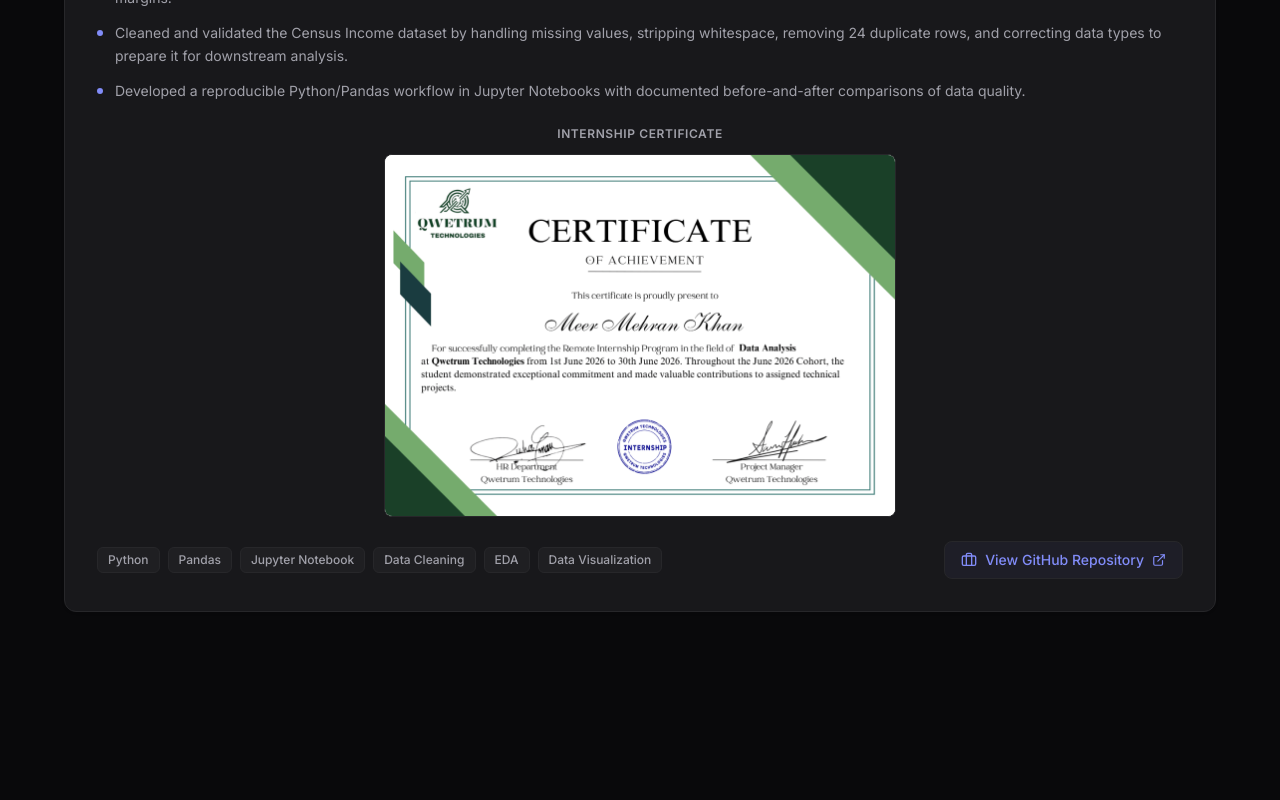
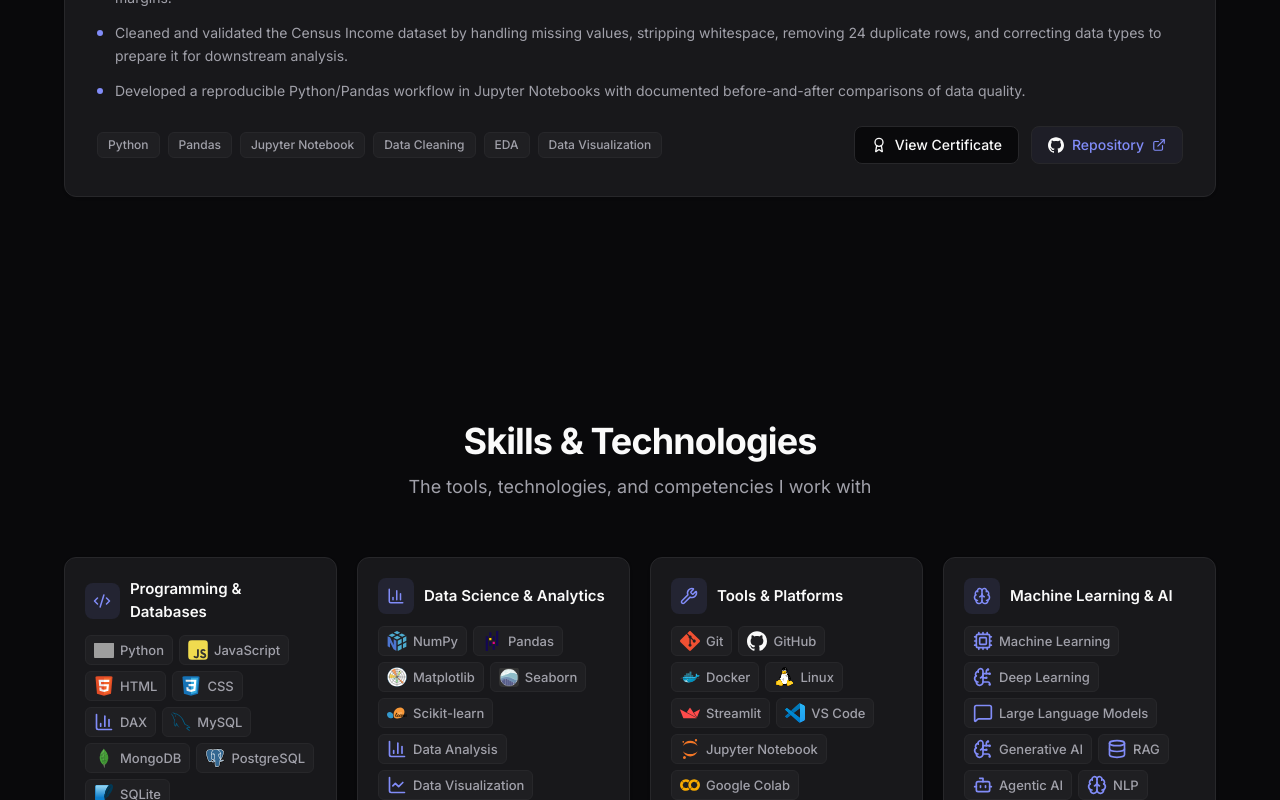
Before and after one commit to MeerMehranKhan/portfolio, a Next.js app: page / in a window 1280 px wide. Shown: the part 2000-2800 px from the top of the page. Built offline with nearby package versions, Linux system fonts and the light colour scheme; grey boxes are pictures that could not be loaded.

Commit message:
Updated portfolio

```diff
--- a/src/components/sections/experience.tsx
+++ b/src/components/sections/experience.tsx
@@ -3,8 +3,9 @@
 import { motion, useInView, AnimatePresence } from "framer-motion";
 import { useRef, useState, useEffect, useCallback } from "react";
 import { SectionWrapper } from "@/components/ui/section-wrapper";
-import { MapPin, Calendar, Briefcase, ExternalLink, X } from "lucide-react";
+import { MapPin, Calendar, ExternalLink, X, Award } from "lucide-react";
 import Image from "next/image";
+import { GithubIcon } from "@/components/ui/icons";
 
 /* ============================================
    EXPERIENCE DATA
@@ -119,40 +120,10 @@
             ))}
           </ul>
 
-          {/* Certificate - Central Display */}
-          <motion.div
-            initial={{ opacity: 0, y: 20 }}
-            animate={isInView ? { opacity: 1, y: 0 } : {}}
-            transition={{ duration: 0.5, delay: 0.4 }}
-            className="mb-6"
-          >
-            <p className="text-xs font-semibold uppercase tracking-wider text-muted-foreground mb-3 text-center">
-              Internship Certificate
-            </p>
-            <div className="flex justify-center">
-              <button
-                onClick={() => setShowCertificate(true)}
-                className="group relative w-full max-w-lg rounded-lg border border-border overflow-hidden bg-white transition-all duration-300 hover:border-accent hover:shadow-lg hover:shadow-accent/10 cursor-pointer"
-                aria-label="View certificate in full size"
-              >
-                <Image
-                  src={experience.certificateImage}
-                  alt="Qwetrum Technologies Internship Certificate"
-                  width={800}
-                  height={566}
-                  className="w-full h-auto object-contain"
-                />
-                <div className="absolute inset-0 bg-black/0 group-hover:bg-black/5 transition-colors duration-300 flex items-center justify-center">
-                  <span className="opacity-0 group-hover:opacity-100 transition-opacity duration-300 text-xs font-medium text-white bg-black/60 px-3 py-1.5 rounded-full">
-                    Click to enlarge
-                  </span>
-                </div>
-              </button>
-            </div>
-          </motion.div>
 
-          {/* Technology Tags + GitHub Link */}
-          <div className="flex flex-col sm:flex-row sm:items-center sm:justify-between gap-4">
+
+          {/* Technology Tags + Actions */}
+          <div className="flex flex-col sm:flex-row sm:items-center sm:justify-between gap-4 mt-2">
             <div className="flex flex-wrap gap-2">
               {experience.technologies.map((tech) => (
                 <span
@@ -163,16 +134,25 @@
                 </span>
               ))}
             </div>
+            <div className="flex flex-wrap items-center gap-3 shrink-0">
+              <button
+                onClick={() => setShowCertificate(true)}
+                className="inline-flex items-center gap-2 rounded-lg border border-border bg-background px-4 py-2 text-sm font-medium text-foreground transition-all duration-200 hover:bg-accent/10 hover:text-accent hover:border-accent/50"
+              >
+                <Award size={16} />
+                View Certificate
+              </button>
               <a
                 href={experience.githubUrl}
                 target="_blank"
                 rel="noopener noreferrer"
-              className="inline-flex items-center gap-2 rounded-lg border border-accent/30 bg-accent/5 px-4 py-2 text-sm font-medium text-accent transition-all duration-200 hover:bg-accent/10 hover:border-accent/50 shrink-0"
+                className="inline-flex items-center gap-2 rounded-lg border border-accent/30 bg-accent/5 px-4 py-2 text-sm font-medium text-accent transition-all duration-200 hover:bg-accent/10 hover:border-accent/50"
               >
-              <Briefcase size={16} />
-              View GitHub Repository
+                <GithubIcon size={16} />
+                Repository
                 <ExternalLink size={14} />
               </a>
+            </div>
           </div>
         </motion.div>
       </div>
--- a/src/components/sections/skills.tsx
+++ b/src/components/sections/skills.tsx
@@ -146,20 +146,7 @@
 
   if (entry.type === "si" && entry.darkColor) {
     const SiIcon = entry.icon;
-    return (
-      <>
-        <SiIcon
-          size={20}
-          className="shrink-0 dark:hidden"
-          style={{ color: entry.color }}
-        />
-        <SiIcon
-          size={20}
-          className="shrink-0 hidden dark:inline-block"
-          style={{ color: entry.darkColor }}
-        />
-      </>
-    );
+    return <SiIcon size={20} className="shrink-0 text-foreground" />;
   }
 
   return <SkillIcon name={name} />;
--- a/src/components/ui/icons.tsx
+++ b/src/components/ui/icons.tsx
@@ -16,12 +16,10 @@
       width={size}
       height={size}
       viewBox="0 0 24 24"
-      className={className}
+      fill="currentColor"
+      className={`text-foreground ${className}`}
     >
-      <path
-        fill="currentColor"
-        d="M12 0C5.374 0 0 5.373 0 12c0 5.302 3.438 9.8 8.207 11.387.599.111.793-.261.793-.577v-2.234c-3.338.726-4.033-1.416-4.033-1.416-.546-1.387-1.333-1.756-1.333-1.756-1.089-.745.083-.729.083-.729 1.205.084 1.839 1.237 1.839 1.237 1.07 1.834 2.807 1.304 3.492.997.107-.775.418-1.305.762-1.604-2.665-.305-5.467-1.334-5.467-5.931 0-1.311.469-2.381 1.236-3.221-.124-.303-.535-1.524.117-3.176 0 0 1.008-.322 3.301 1.23A11.509 11.509 0 0 1 12 5.803c1.02.005 2.047.138 3.006.404 2.291-1.552 3.297-1.23 3.297-1.23.653 1.653.242 2.874.118 3.176.77.84 1.235 1.911 1.235 3.221 0 4.609-2.807 5.624-5.479 5.921.43.372.823 1.102.823 2.222v3.293c0 .319.192.694.801.576C20.566 21.797 24 17.3 24 12c0-6.627-5.373-12-12-12z"
-      />
+      <path d="M12 .297c-6.63 0-12 5.373-12 12 0 5.303 3.438 9.8 8.205 11.385.6.113.82-.258.82-.577 0-.285-.01-1.04-.015-2.04-3.338.724-4.042-1.61-4.042-1.61C4.422 18.07 3.633 17.7 3.633 17.7c-1.087-.744.084-.729.084-.729 1.205.084 1.838 1.236 1.838 1.236 1.07 1.835 2.809 1.305 3.495.998.108-.776.417-1.305.76-1.605-2.665-.3-5.466-1.332-5.466-5.93 0-1.31.465-2.38 1.235-3.22-.135-.303-.54-1.523.105-3.176 0 0 1.005-.322 3.3 1.23.96-.267 1.98-.399 3-.405 1.02.006 2.04.138 3 .405 2.28-1.552 3.285-1.23 3.285-1.23.645 1.653.24 2.873.12 3.176.765.84 1.23 1.91 1.23 3.22 0 4.61-2.805 5.625-5.475 5.92.42.36.81 1.096.81 2.22 0 1.606-.015 2.896-.015 3.286 0 .315.21.69.825.57C20.565 22.092 24 17.592 24 12.297c0-6.627-5.373-12-12-12" />
     </svg>
   );
 }
```
Lines whose indentation alone changed are shown as unchanged.
